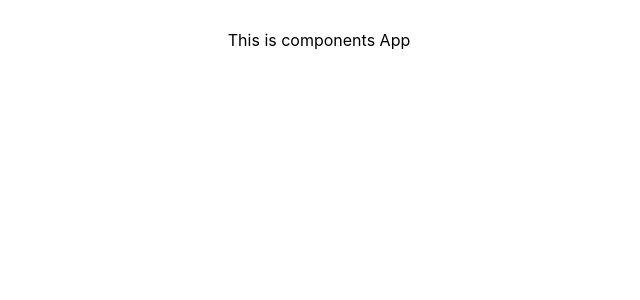
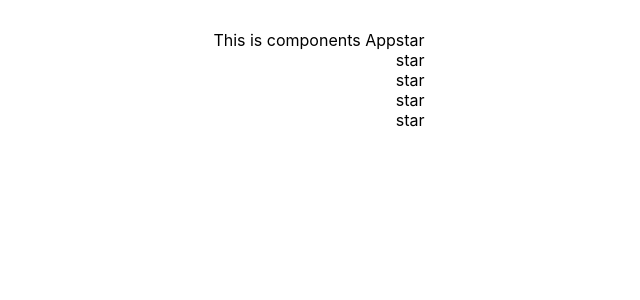
Before and after one commit to regggulus/ReactTS_shit_how_easy, a React (Create React App) app: page / in a window 1280 px wide. Shown: the top 300 px of the page, without its empty margins (321-961 px from the left). Built offline with nearby package versions, Linux system fonts and the light colour scheme.

Commit message:
new component Rating

```diff
--- a/src/App.tsx
+++ b/src/App.tsx
@@ -6,9 +6,23 @@ function App() {
 
     return (
         <div className={'App'}>
-<div>This is components App</div>
+            <div>This is components App</div>
+            <Rating/>
         </div>
     );
 }
 
+function Rating() {
+    return (
+        <div>
+            <div>star</div>
+            <div>star</div>
+            <div>star</div>
+            <div>star</div>
+            <div>star</div>
+        </div>
+
+    )
+}
+
 export default App;
```
